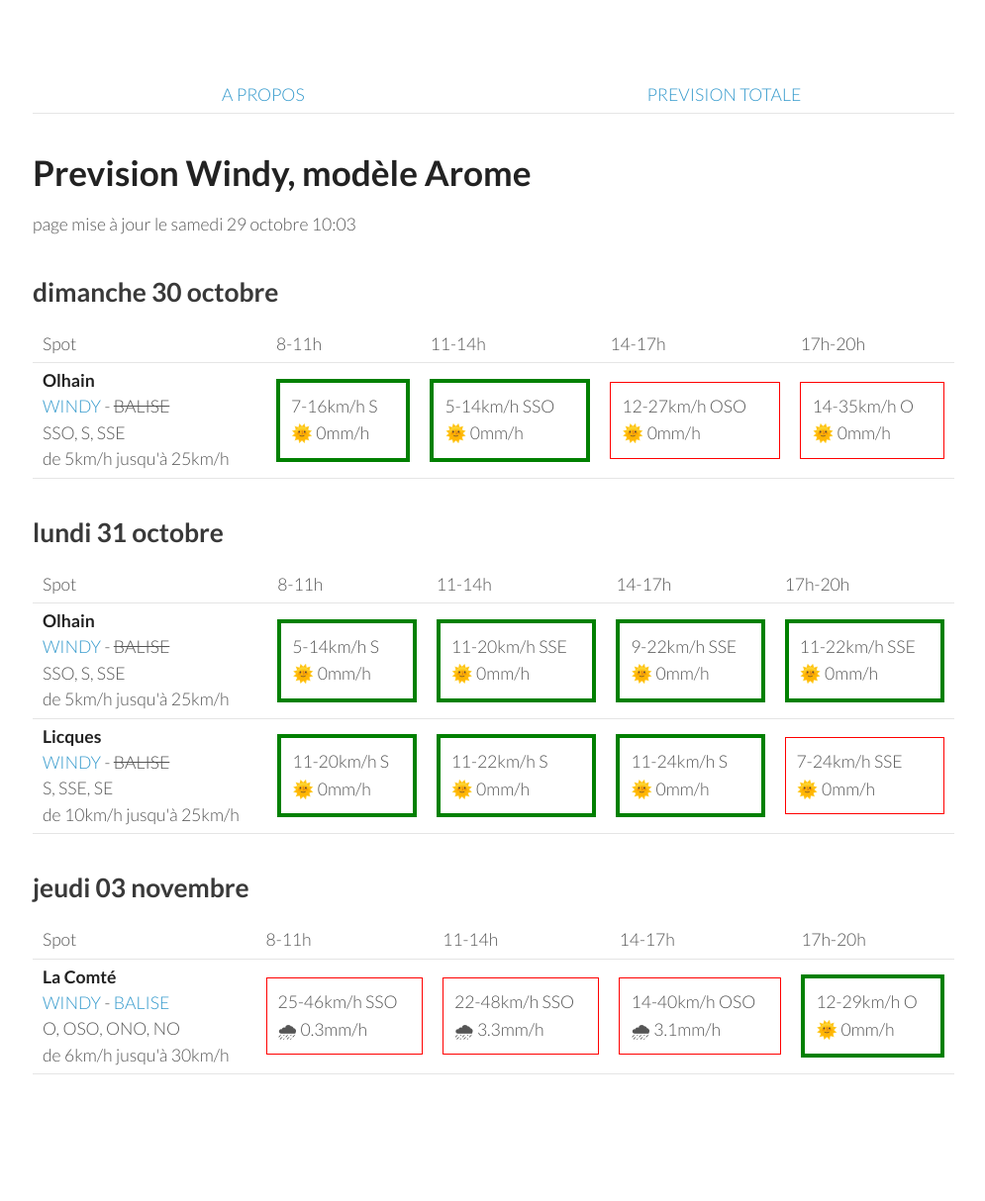
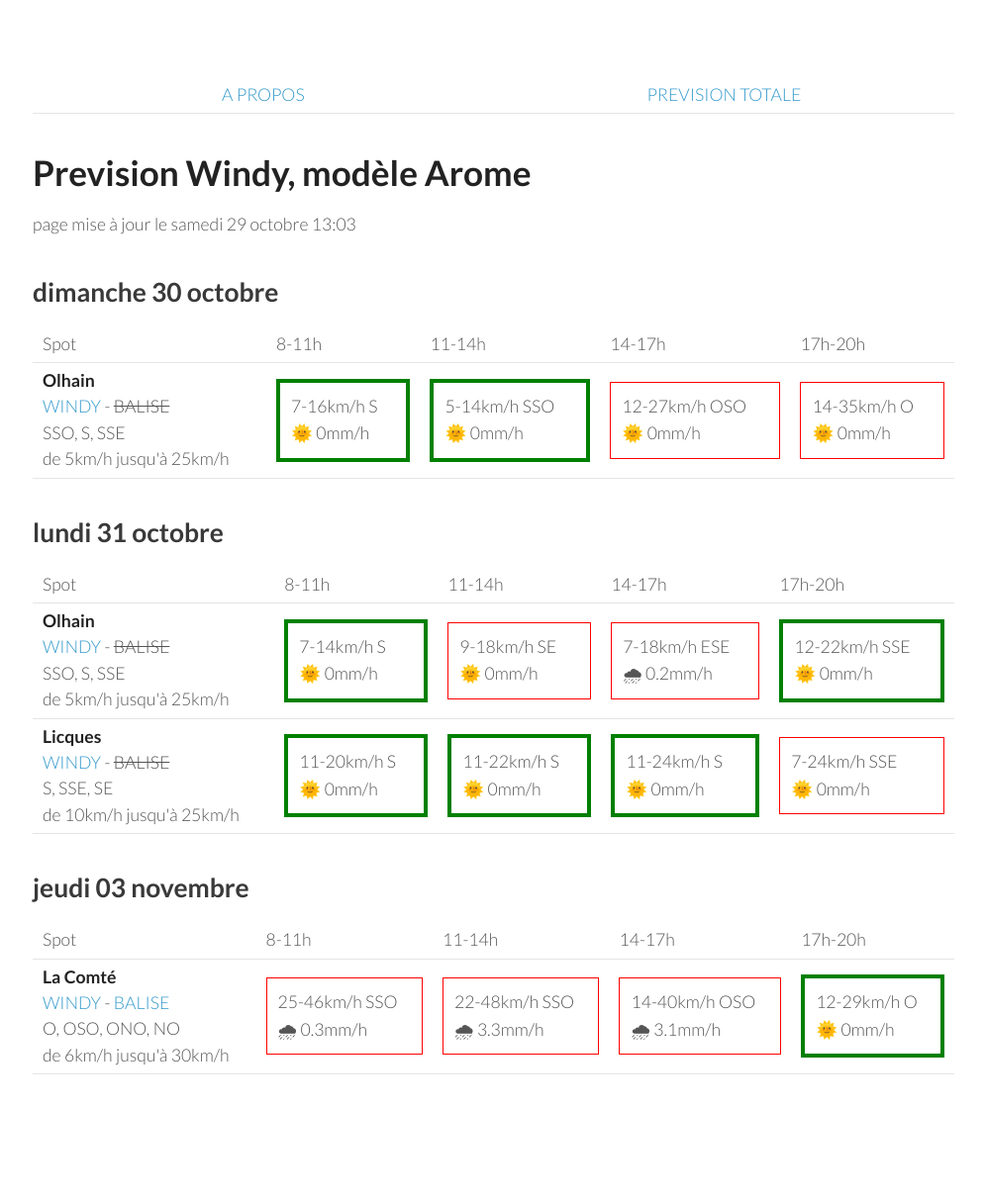
Before and after one commit to parapente-dans-le-nord/parapente-dans-le-nord.github.io, a Jekyll site: the page built from index.markdown, in a window 1280 px wide. Shown: the whole page at 99% size, without its empty margins (25-1020 px from the left). Built offline with Jekyll 4.4.1, drawn with Linux system fonts in a browser that asks for light colours.

Commit message:
update index.markdown

```diff
--- a/index.markdown
+++ b/index.markdown
@@ -7,7 +7,7 @@ title:  "Ou ça vole"
 {: .links}
 
 # Prevision Windy, modèle Arome
-page mise à jour le samedi 29 octobre 10:03
+page mise à jour le samedi 29 octobre 13:03
 
 
 
@@ -52,10 +52,10 @@ page mise à jour le samedi 29 octobre 10:03
 <tr>
         <td><strong>Olhain</strong>  <br><a href="https://windy.com/50.434/2.586?50.031,2.587,8,m:e3eagft">WINDY</a> - <span class="no-balise"> BALISE </span><br> <span class="vent-favorable">SSO, S, SSE</span><br><span class="force-vent">de 5km/h jusqu'à 25km/h</span> </td>
 
-            <td><div class="flyable"><p>5-14km/h S</p><p>🌞 0mm/h</p></div></td>
-            <td><div class="flyable"><p>11-20km/h SSE</p><p>🌞 0mm/h</p></div></td>
-            <td><div class="flyable"><p>9-22km/h SSE</p><p>🌞 0mm/h</p></div></td>
-            <td><div class="flyable"><p>11-22km/h SSE</p><p>🌞 0mm/h</p></div></td>
+            <td><div class="flyable"><p>7-14km/h S</p><p>🌞 0mm/h</p></div></td>
+            <td><div class="not-flyable"><p>9-18km/h SE</p><p>🌞 0mm/h</p></div></td>
+            <td><div class="not-flyable"><p>7-18km/h ESE</p><p>🌧 0.2mm/h</p></div></td>
+            <td><div class="flyable"><p>12-22km/h SSE</p><p>🌞 0mm/h</p></div></td>
 
 
     </tr>
```
Also changed, not shown: all.markdown (+17 -18 lines).
